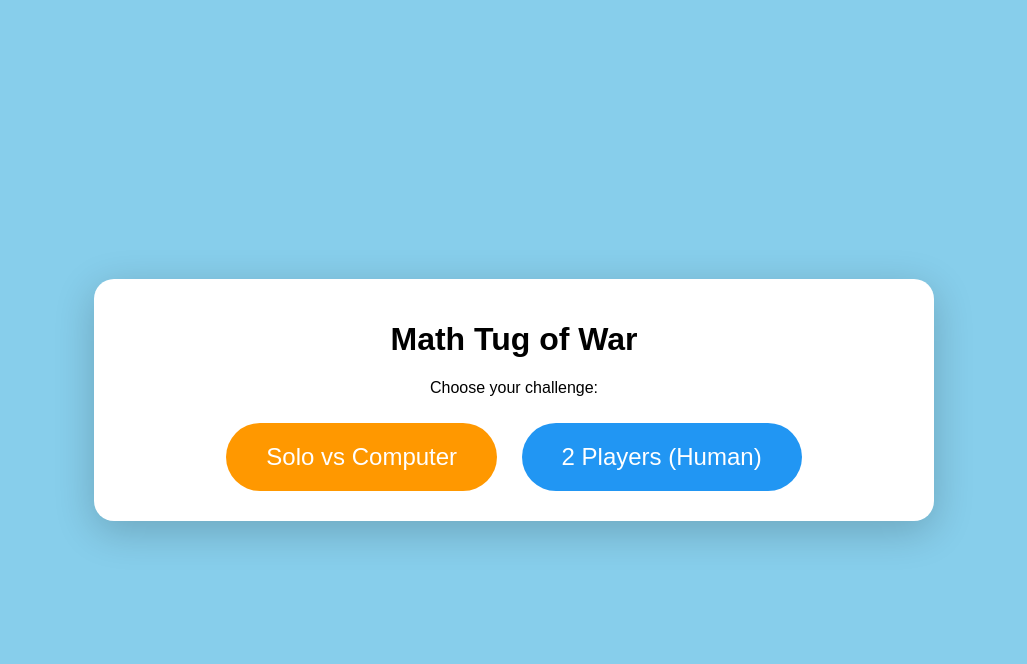
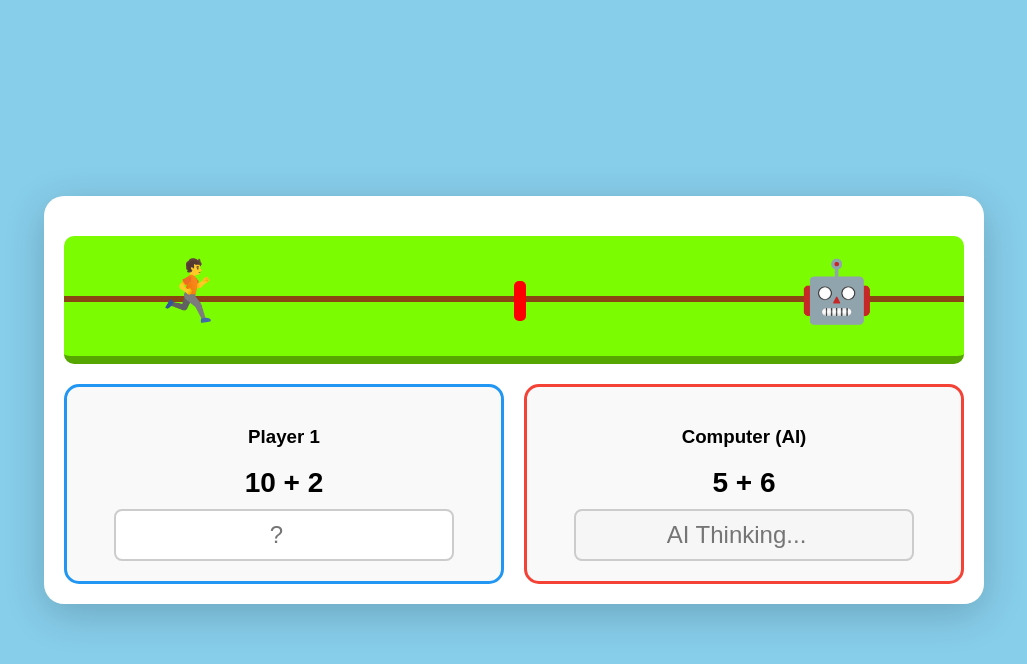
Before and after one commit to dmrkalum/math-tug-of-war, a plain HTML site: page index.html in a window 1280 px wide. Both pictures are taken after a click on the button "Solo vs Computer". Shown: the whole page, without its empty margins (126-1153 px from the left). Drawn offline with Linux system fonts and the light colour scheme.

Commit message:
Update index.html

```diff
--- a/index.html
+++ b/index.html
@@ -3,69 +3,152 @@
 <head>
     <meta charset="UTF-8">
     <meta name="viewport" content="width=device-width, initial-scale=1.0">
-    <title>Math Tug of War - Deluxe</title>
+    <title>Math Tug of War - Battle Edition</title>
     <style>
-        body { font-family: 'Arial', sans-serif; background: #87CEEB; display: flex; justify-content: center; align-items: center; height: 100vh; margin: 0; overflow: hidden; }
-        #game-box { width: 90%; max-width: 800px; background: white; padding: 20px; border-radius: 20px; box-shadow: 0 10px 40px rgba(0,0,0,0.2); text-align: center; }
+        body { font-family: 'Arial', sans-serif; background: #87CEEB; margin: 0; display: flex; justify-content: center; align-items: center; height: 100vh; }
+        #game-box { width: 95%; max-width: 900px; background: white; padding: 20px; border-radius: 20px; box-shadow: 0 10px 40px rgba(0,0,0,0.2); text-align: center; }
 
-        /* Start Screen */
+        /* Menu */
         #menu { display: block; }
         #game-play { display: none; }
-        .btn-big { font-size: 24px; padding: 20px 40px; margin: 10px; cursor: pointer; border: none; border-radius: 50px; transition: transform 0.2s; }
-        .pvc-btn { background: #FF9800; color: white; }
-        .pvp-btn { background: #2196F3; color: white; }
+        .btn-big { font-size: 24px; padding: 20px 40px; margin: 10px; cursor: pointer; border: none; border-radius: 50px; background: #2196F3; color: white; transition: transform 0.2s; }
         .btn-big:hover { transform: scale(1.1); }
 
-        /* The Tug Field */
-        #field { position: relative; height: 150px; background: #7cfc00; border-radius: 10px; border-bottom: 8px solid #55a600; margin: 20px 0; display: flex; align-items: center; }
-        #rope { position: absolute; width: 100%; height: 6px; background: #8B4513; top: 50%; left: 0; z-index: 1; }
+        /* Tug Field */
+        #field { position: relative; height: 120px; background: #7cfc00; border-radius: 10px; border-bottom: 8px solid #55a600; margin: 20px 0; overflow: hidden; }
+        #rope { position: absolute; width: 100%; height: 6px; background: #8B4513; top: 50%; left: 0; }
+        .player { position: absolute; font-size: 60px; top: 20px; transition: all 0.2s ease-out; }
+        #p1-char { left: 10%; transform: scaleX(-1); }
+        #p2-char { right: 10%; }
+        #marker { position: absolute; width: 12px; height: 40px; background: red; left: 50%; top: -15px; border-radius: 5px; }
 
-        .player { position: absolute; font-size: 50px; transition: all 0.4s cubic-bezier(0.175, 0.885, 0.32, 1.275); z-index: 2; top: 40px; }
-        #p1-char { left: 20%; transform: scaleX(-1); } /* Flip to face right */
-        #p2-char { right: 20%; }
+        /* Two Sided Controls */
+        #battle-ground { display: flex; justify-content: space-between; gap: 20px; margin-top: 20px; }
+        .control-side { flex: 1; padding: 20px; border-radius: 15px; background: #f9f9f9; border: 3px solid #ddd; }
+        .p1-side { border-color: #2196F3; }
+        .p2-side { border-color: #f44336; }
 
-        #marker { position: absolute; width: 10px; height: 30px; background: red; left: 50%; top: -12px; }
+        .q-text { font-size: 28px; font-weight: bold; margin-bottom: 10px; display: block; }
+        input { font-size: 24px; width: 80%; padding: 10px; text-align: center; border-radius: 8px; border: 2px solid #ccc; }
 
-        /* Math UI */
-        #question-display { font-size: 32px; font-weight: bold; margin-bottom: 15px; }
-        input { font-size: 28px; width: 100px; text-align: center; border: 3px solid #ddd; border-radius: 10px; }
-        #turn-msg { font-size: 20px; color: #555; font-weight: bold; margin-bottom: 5px; }
+        .winner-overlay { position: fixed; top: 0; left: 0; width: 100%; height: 100%; background: rgba(0,0,0,0.8); color: white; display: none; flex-direction: column; justify-content: center; align-items: center; z-index: 100; }
     </style>
 </head>
 <body>
 
 <div id="game-box">
     <div id="menu">
-        <h1>Math Tug of War</h1>
-        <p>Choose your challenge:</p>
-        <button class="btn-big pvc-btn" onclick="startGame('pvc')">Solo vs Computer</button>
-        <button class="btn-big pvp-btn" onclick="startGame('pvp')">2 Players (Human)</button>
+        <h1>Math Tug Battle!</h1>
+        <button class="btn-big" onclick="startGame('pvc')">Solo vs Computer</button>
+        <button class="btn-big" onclick="startGame('pvp')">2 Player Battle</button>
     </div>
 
     <div id="game-play">
-        <div id="turn-msg">Player 1's Turn</div>
-
         <div id="field">
             <div id="rope"><div id="marker"></div></div>
             <div id="p1-char" class="player">🏃</div>
             <div id="p2-char" class="player">🏃</div>
         </div>
 
-        <div id="question-display">...</div>
-        <input type="number" id="ans" placeholder="?" autocomplete="off">
-        <p id="hint">Press Enter to Pull!</p>
+        <div id="battle-ground">
+            <div class="control-side p1-side">
+                <h3>Player 1</h3>
+                <span id="p1-q" class="q-text">--</span>
+                <input type="number" id="p1-ans" placeholder="?" autocomplete="off">
+            </div>
+
+            <div class="control-side p2-side">
+                <h3 id="p2-label">Player 2</h3>
+                <span id="p2-q" class="q-text">--</span>
+                <input type="number" id="p2-ans" placeholder="?" autocomplete="off">
+            </div>
+        </div>
     </div>
+</div>
+
+<div id="winner-screen" class="winner-overlay">
+    <h1 id="winner-text">Winner!</h1>
+    <button class="btn-big" onclick="location.reload()">Play Again</button>
 </div>
 
 <script>
     let mode = '';
-    let p1Pos = 20; // Starting % from left
-    let p2Pos = 20; // Starting % from right
-    let ropeOffset = 0; // Shift from center
-    let currentPlayer = 1;
-    let num1, num2, answer;
+    let ropeOffset = 0;
+    let p1Q = {a:0, b:0, ans:0};
+    let p2Q = {a:0, b:0, ans:0};
 
     function startGame(chosenMode) {
         mode = chosenMode;
         document.getElementById('menu').style.display = 'none';
-        document.getElementById('game-play').style
+        document.getElementById('game-play').style.display = 'block';
+
+        if(mode === 'pvc') {
+            document.getElementById('p2-label').innerText = "Computer (AI)";
+            document.getElementById('p2-char').innerText = "🤖";
+            document.getElementById('p2-ans').disabled = true;
+            document.getElementById('p2-ans').placeholder = "AI Thinking...";
+            setInterval(cpuLogic, 3000); // Computer pulls every 3 seconds
+        }
+
+        genQ(1);
+        genQ(2);
+    }
+
+    function genQ(player) {
+        let n1 = Math.floor(Math.random() * 10) + 1;
+        let n2 = Math.floor(Math.random() * 10) + 1;
+        if (player === 1) {
+            p1Q = {a:n1, b:n2, ans: n1+n2};
+            document.getElementById('p1-q').innerText = `${n1} + ${n2}`;
+            document.getElementById('p1-ans').value = '';
+        } else {
+            p2Q = {a:n1, b:n2, ans: n1+n2};
+            document.getElementById('p2-q').innerText = `${n1} + ${n2}`;
+            document.getElementById('p2-ans').value = '';
+        }
+    }
+
+    // Input Listeners
+    document.getElementById('p1-ans').addEventListener('input', function() {
+        if (parseInt(this.value) === p1Q.ans) {
+            pull(1);
+            genQ(1);
+        }
+    });
+
+    document.getElementById('p2-ans').addEventListener('input', function() {
+        if (parseInt(this.value) === p2Q.ans) {
+            pull(2);
+            genQ(2);
+        }
+    });
+
+    function cpuLogic() {
+        if (mode === 'pvc') {
+            pull(2);
+            genQ(2);
+        }
+    }
+
+    function pull(player) {
+        ropeOffset += (player === 1 ? 5 : -5);
+        updateVisuals();
+    }
+
+    function updateVisuals() {
+        document.getElementById('marker').style.left = (50 + ropeOffset) + "%";
+        document.getElementById('p1-char').style.left = (10 + ropeOffset) + "%";
+        document.getElementById('p2-char').style.right = (10 - ropeOffset) + "%";
+
+        if (ropeOffset >= 40) endMove("Player 1 Wins! 🎉");
+        if (ropeOffset <= -40) endMove(mode === 'pvc' ? "Computer Wins! 🤖" : "Player 2 Wins! 🎉");
+    }
+
+    function endMove(msg) {
+        document.getElementById('winner-screen').style.display = 'flex';
+        document.getElementById('winner-text').innerText = msg;
+    }
+</script>
+
+</body>
+</html>
```
